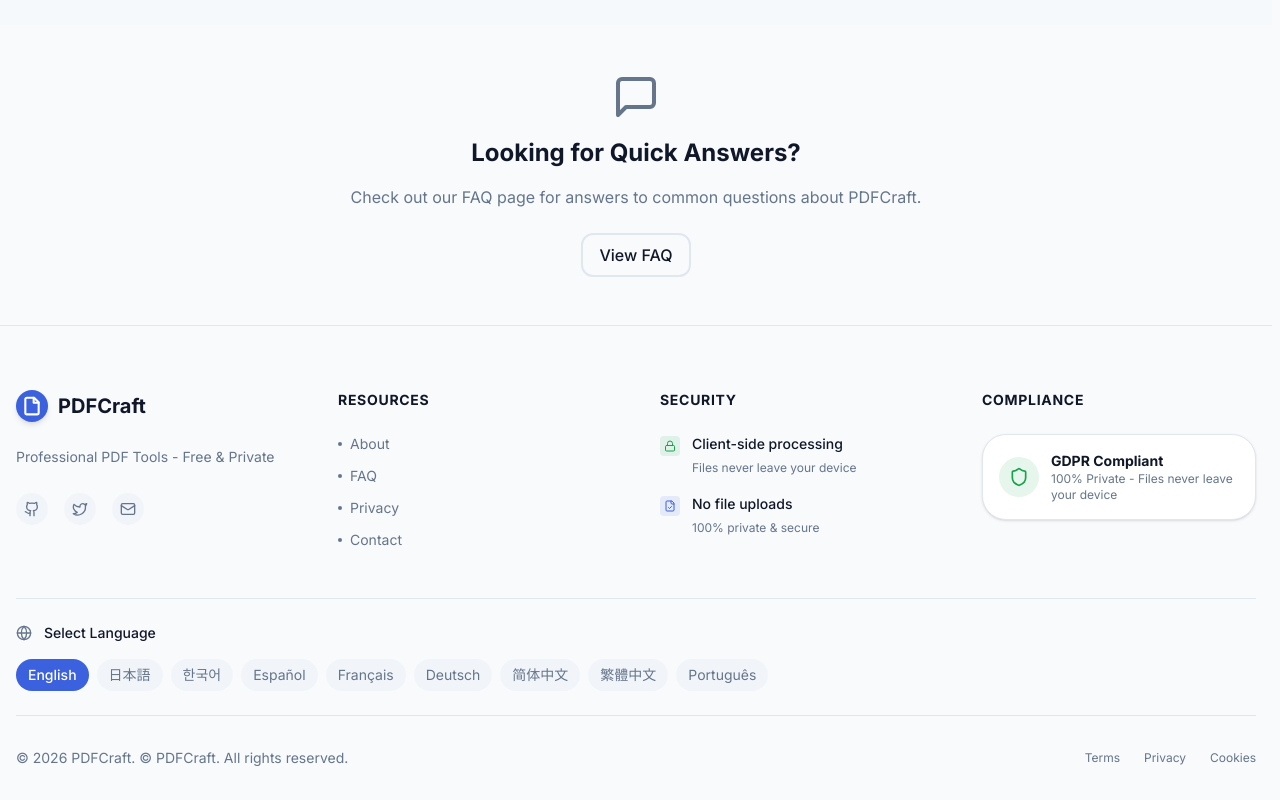
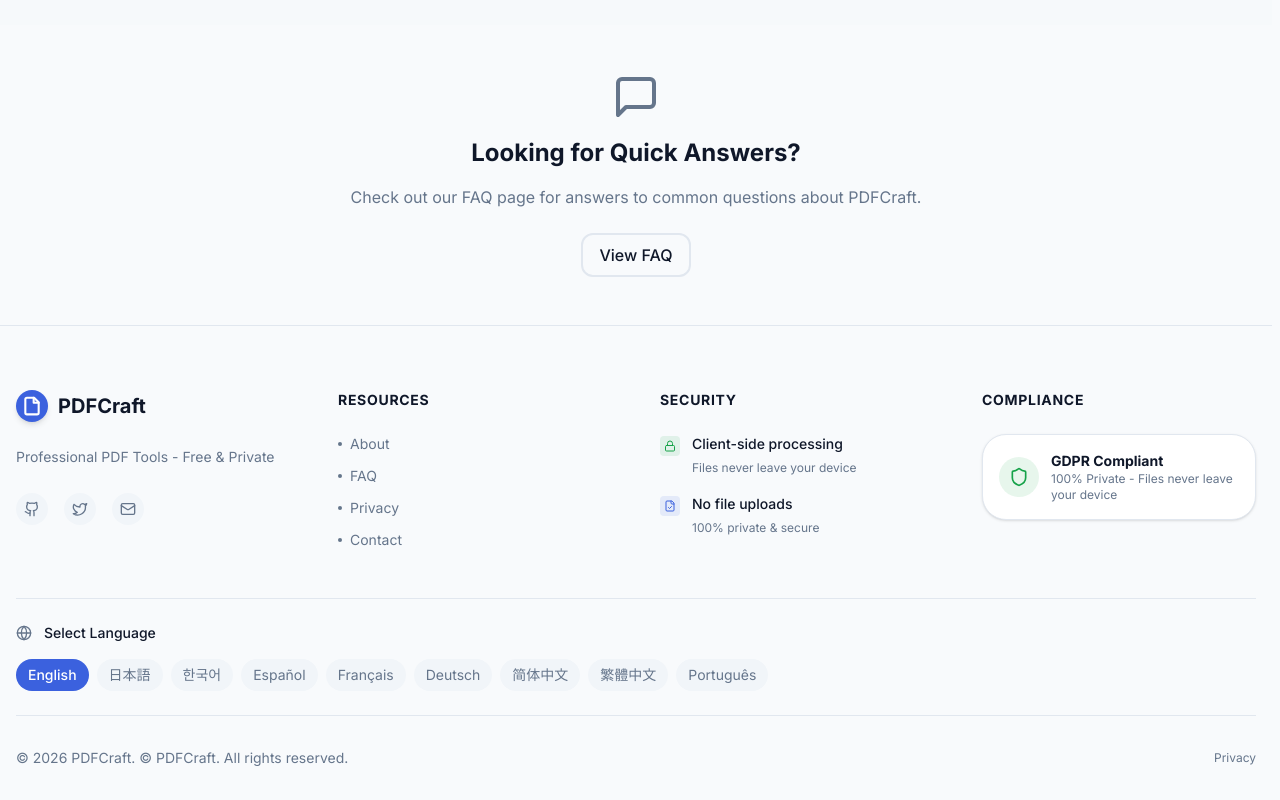
Before and after one commit to caaralimatti/PDFtools, a Next.js app: page /en/contact in a window 1280 px wide. Shown: the part 1177-1977 px from the top of the page. Built offline with nearby package versions, Linux system fonts and the light colour scheme.

Commit message:
refactor(footer): remove terms and cookies links from footer navigation
Simplify footer by removing redundant legal links, keeping only the
privacy policy link to reduce clutter and streamline the footer layout.

```diff
--- a/src/components/layout/Footer.tsx
+++ b/src/components/layout/Footer.tsx
@@ -181,11 +181,7 @@ export const Footer: React.FC<FooterProps> = ({ locale }) => {
           <p className="text-sm text-[hsl(var(--color-muted-foreground))]">
             &copy; {currentYear} {t('brand')}. {t('footer.copyright', { year: '' }).replace(/^\d{4}\s*/, '')}
           </p>
-          <div className="flex items-center gap-6">
-            <Link href={`/${locale}/terms`} className="text-xs text-[hsl(var(--color-muted-foreground))] hover:text-[hsl(var(--color-foreground))]">Terms</Link>
             <Link href={`/${locale}/privacy`} className="text-xs text-[hsl(var(--color-muted-foreground))] hover:text-[hsl(var(--color-foreground))]">Privacy</Link>
-            <Link href={`/${locale}/cookies`} className="text-xs text-[hsl(var(--color-muted-foreground))] hover:text-[hsl(var(--color-foreground))]">Cookies</Link>
-          </div>
         </div>
       </div>
     </footer>
```
